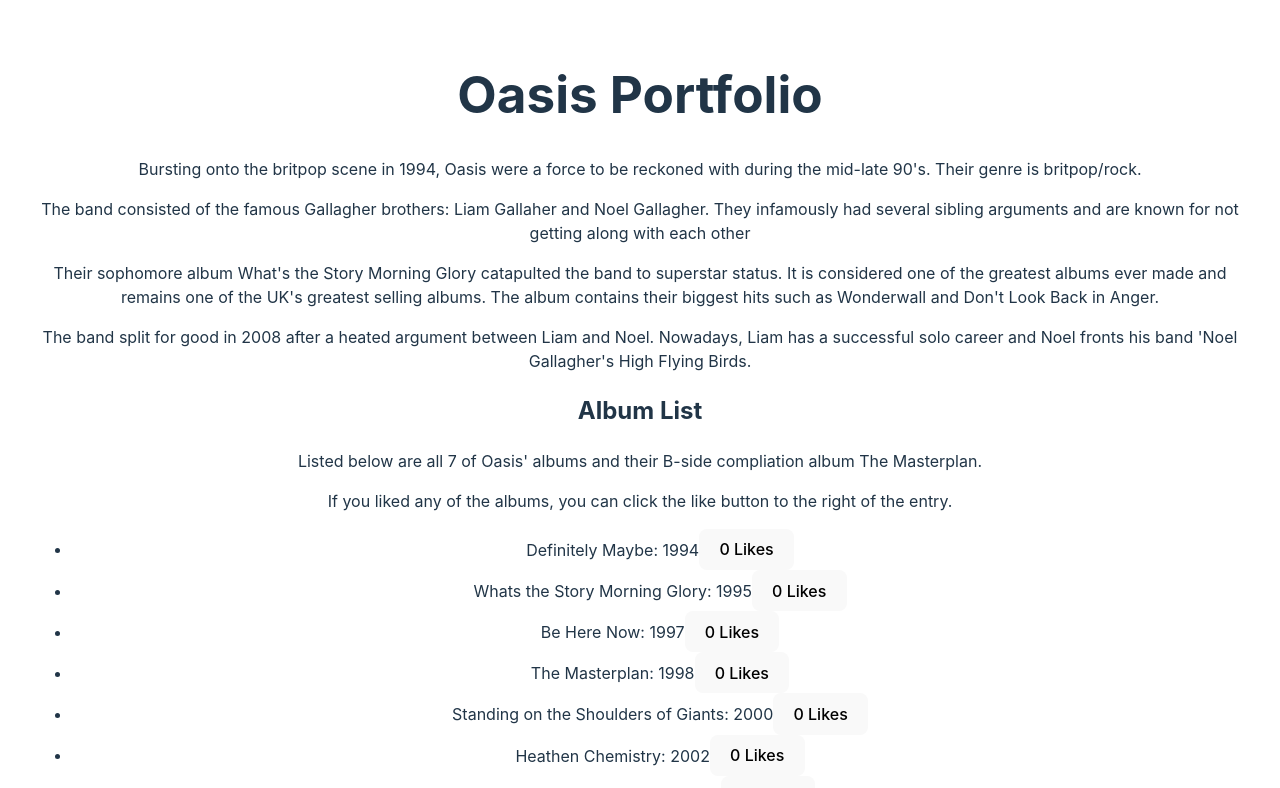
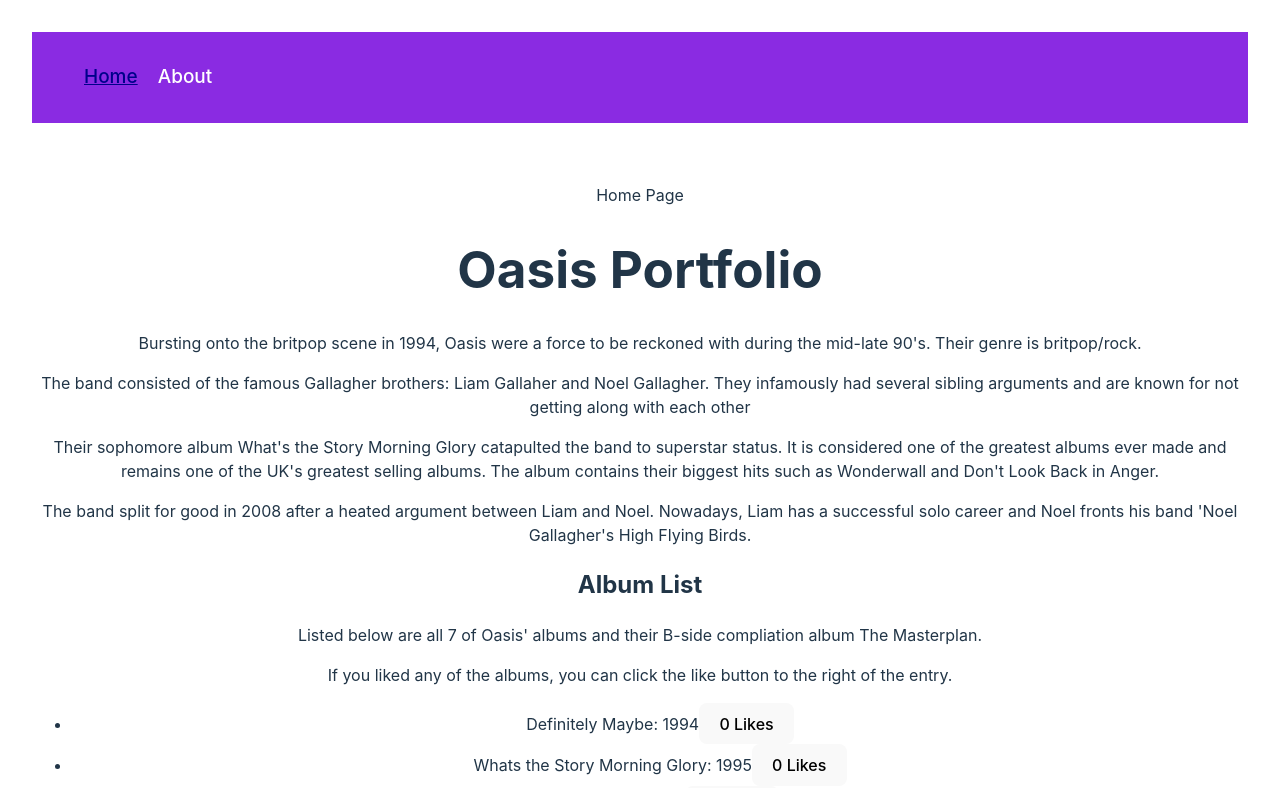
Before and after one commit to jgooday48/music_app, a React (Vite) app: page / in a window 1280 px wide. Shown: the top 788 px of the page. Built offline with nearby package versions, Linux system fonts and the light colour scheme.

Commit message:
add nav bar

```diff
--- a/package.json
+++ b/package.json
@@ -11,7 +11,8 @@
   },
   "dependencies": {
     "react": "^18.2.0",
-    "react-dom": "^18.2.0"
+    "react-dom": "^18.2.0",
+    "react-router-dom": "^6.20.1"
   },
   "devDependencies": {
     "@types/react": "^18.2.37",
--- a/src/App.jsx
+++ b/src/App.jsx
@@ -1,5 +1,8 @@
 import React, { useState } from 'react'
+import { Routes, Route } from 'react-router-dom'
 import { Submit, Albums, IntroText } from './components'
+import { NavBar } from './layout'
+import * as Pages from './pages'
 import './App.css'
 
 
@@ -14,6 +17,19 @@
 
   return (
     <div>
+
+
+ {/* <NavBar/> */}
+ <Routes>
+
+<Route path="/" element={<NavBar/>}>
+
+  <Route path="/" index element={<Pages.Home />}/>
+  <Route path="/about" element={<Pages.About />}/>
+  </Route>
+
+
+</Routes>
       <h1>Oasis Portfolio</h1>
       <IntroText />
 
--- /dev/null
+++ b/src/layout/NavBar/index.jsx
@@ -0,0 +1,37 @@
+import React from 'react'
+import { NavLink, Outlet } from 'react-router-dom'
+import './style.css'
+
+
+const NavBar = () => {
+    const activeStyle = {
+      textDecoration: "underline",
+      color: "darkblue"
+    }
+
+    return (
+      <>
+      <nav>
+
+        <ul className="nav-links">
+          <li>
+            <NavLink to="/" style={({ isActive }) => (isActive ? activeStyle : undefined)}>Home</NavLink>
+          </li>
+          <li>
+            <NavLink to="/about" style={({ isActive }) => (isActive ? activeStyle : undefined)}>About</NavLink>
+          </li>
+
+
+
+        </ul>
+      </nav>
+
+      <Outlet/>
+
+
+
+      </>
+    );
+  }
+
+  export default NavBar
--- /dev/null
+++ b/src/layout/NavBar/style.css
@@ -0,0 +1,34 @@
+nav {
+    display: flex;
+    padding: 12px;
+    justify-content: space-between;
+    align-items: center;
+    background: blueviolet;
+    color: white;
+    margin-bottom: 60px;
+  }
+
+  .nav-links {
+    display: flex;
+    justify-content: space-between;
+    align-items: center;
+    list-style: none;
+    font-size: 19px;
+  }
+
+  .nav-links li {
+    margin-right: 20px;
+  }
+
+  .nav-links a {
+    color: white;
+    text-decoration: none;
+  }
+
+  .nav-links a:hover {
+    margin-bottom: 20px;
+    text-decoration: underline;
+    text-decoration-thickness: 3px;
+    text-underline-position: under;
+    text-decoration-color: darkblue;
+  }
--- a/src/layout/index.js
+++ b/src/layout/index.js
@@ -0,0 +1 @@
+export { default as NavBar} from './NavBar/'
--- a/src/main.jsx
+++ b/src/main.jsx
@@ -1,14 +1,14 @@
 import React from 'react'
 import ReactDOM from 'react-dom/client'
 import App from './App.jsx'
+import { BrowserRouter } from 'react-router-dom'
 import './index.css'
 import { createRoot } from 'react-dom/client';
 
 ReactDOM.createRoot(document.getElementById('root')).render(
   <React.StrictMode>
-    <App />
+    <BrowserRouter>
+      <App />
+    </BrowserRouter>
   </React.StrictMode>,
 )
-
-// const root = createRoot(document.getElementById('root'));
-// root.render(<App />);
--- /dev/null
+++ b/src/pages/About/index.jsx
@@ -0,0 +1,9 @@
+import React from 'react'
+
+const About = () => {
+  return (
+    <div> About</div>
+  )
+}
+
+export default About
--- /dev/null
+++ b/src/pages/Home/index.jsx
@@ -0,0 +1,9 @@
+import React from 'react'
+
+const Home = () => {
+  return (
+    <div>Home Page</div>
+  )
+}
+
+export default Home
--- a/src/pages/index.js
+++ b/src/pages/index.js
@@ -0,0 +1,5 @@
+export { default as Home} from './Home'
+export { default as About} from './About'
+// export { default as Shop} from './Shop'
+// export { default as NotFound} from './NotFound'
+// export { default as ShopItem} from './ShopItem'
```
Also changed, not shown: .eslintrc.cjs, 1 other file (tests, documents, lock files or other folders).
